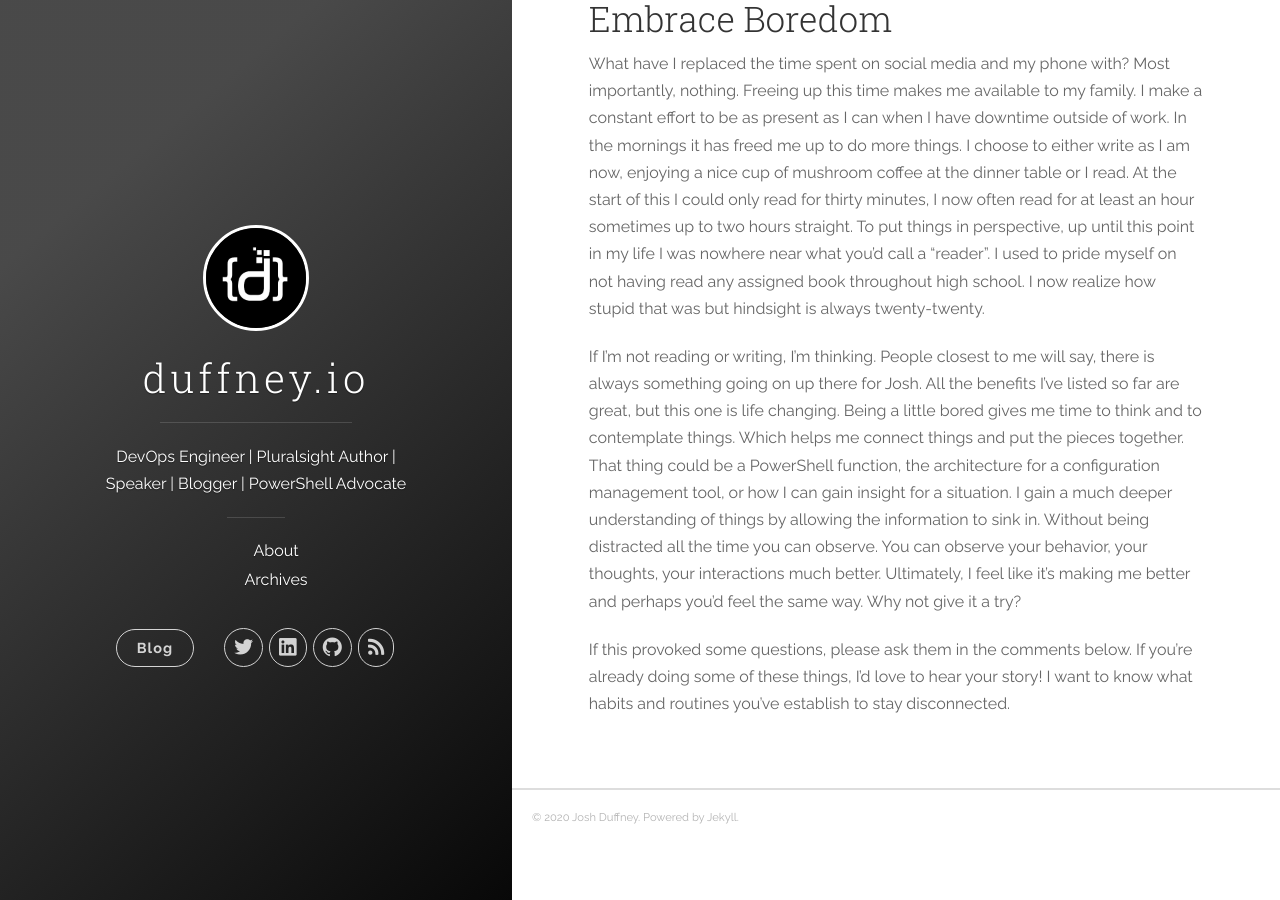
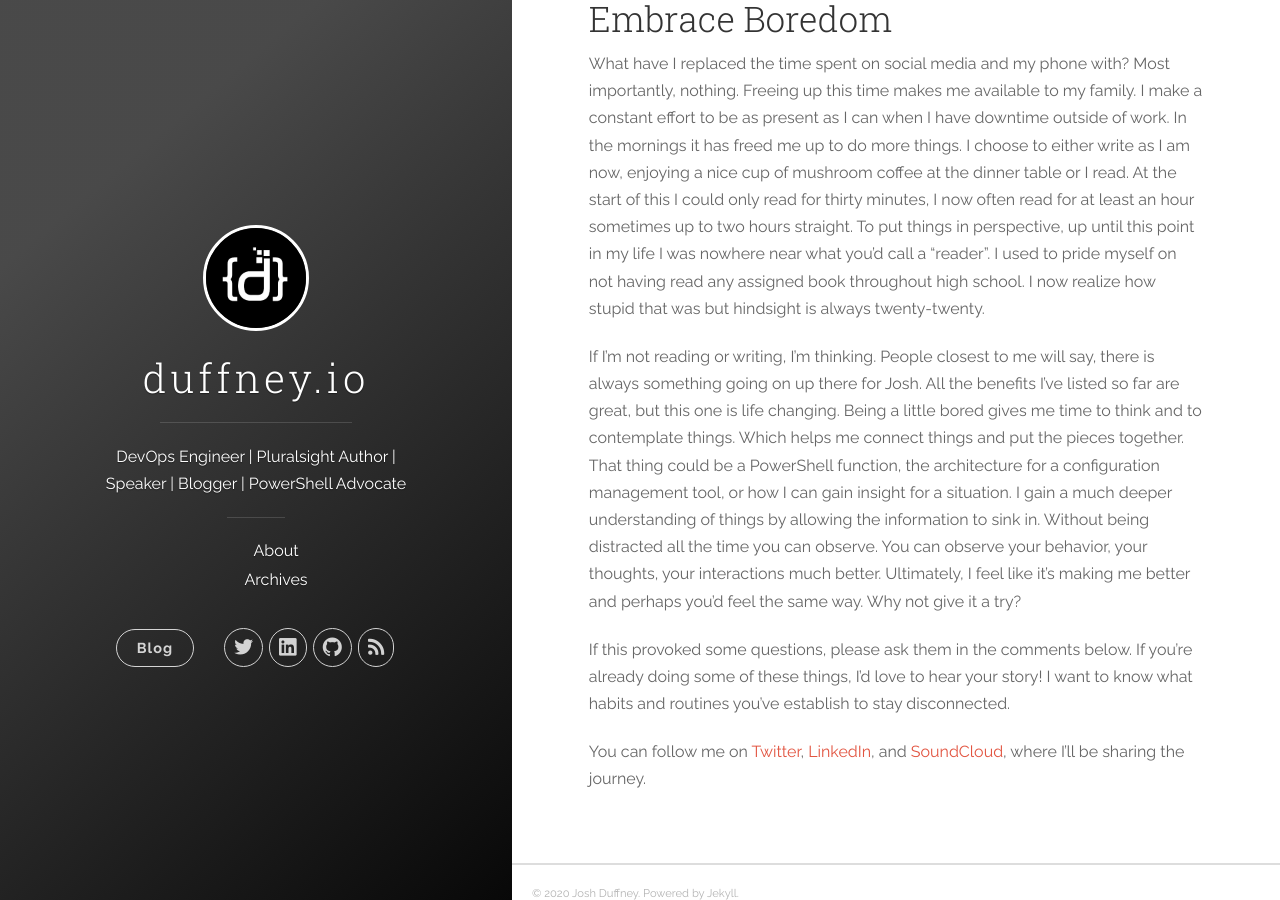
Before and after one commit to AzureDevOps3/duffney.github.io, a Jekyll site: the page built from _posts/2018-02-15-DetachingFromDistraction.md, in a window 1280 px wide and 900 px high, scrolled down 4010 px. Built offline with Jekyll 4.4.1, drawn with Linux system fonts in a browser that asks for light colours; nearby versions of some CDN libraries; comment, search, counter and statistics services are not loaded.

Commit message:
updated format

```diff
--- a/_posts/2018-02-15-DetachingFromDistraction.md
+++ b/_posts/2018-02-15-DetachingFromDistraction.md
@@ -61,3 +61,5 @@ What have I replaced the time spent on social media and my phone with? Most impo
 If I'm not reading or writing, I'm thinking. People closest to me will say, there is always something going on up there for Josh. All the benefits I've listed so far are great, but this one is life changing. Being a little bored gives me time to think and to contemplate things. Which helps me connect things and put the pieces together. That thing could be a PowerShell function, the architecture for a configuration management tool, or how I can gain insight for a situation. I gain a much deeper understanding of things by allowing the information to sink in. Without being distracted all the time you can observe. You can observe your behavior, your thoughts, your interactions much better. Ultimately, I feel like it's making me better and perhaps you'd feel the same way. Why not give it a try?
 
 If this provoked some questions, please ask them in the comments below. If you're already doing some of these things, I'd love to hear your story! I want to know what habits and routines you've establish to stay disconnected.
+
+You can follow me on [Twitter](https://twitter.com/joshduffney), [LinkedIn](https://www.linkedin.com/in/joshduffney/), and [SoundCloud](https://soundcloud.com/duffney_io), where I'll be sharing the journey.
```
